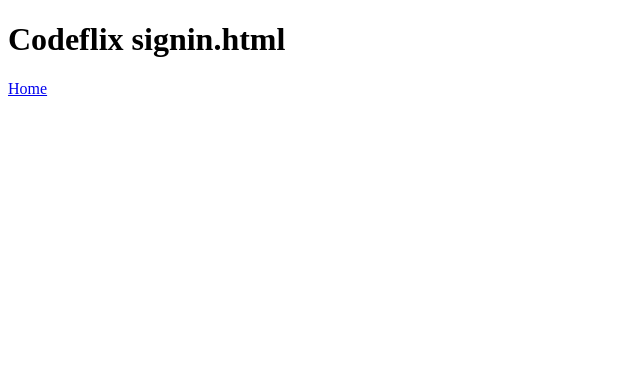
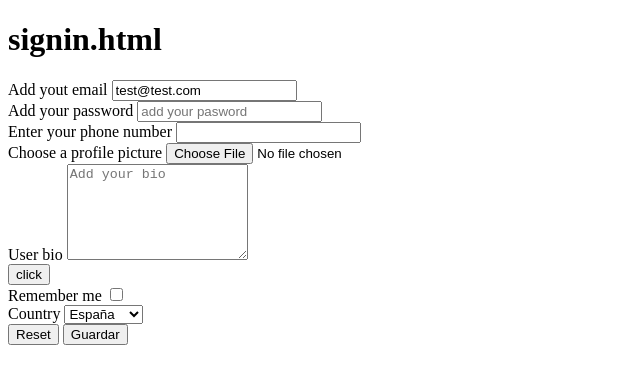
Before and after one commit to PaulaBCdev/html_css_clases, a plain HTML site: page signin.html in a window 1280 px wide. Shown: the whole page, without its empty margins (0-640 px from the left). Drawn offline with Linux system fonts and the light colour scheme.

Commit message:
HTML y CSS clase 4

```diff
--- a/signin.html
+++ b/signin.html
@@ -6,7 +6,85 @@
     <title>Codeflix | signin</title>
 </head>
 <body>
-    <h1>Codeflix signin.html</h1>
-    <a href="./">Home</a> <!-- Es lo mismo que poner ./index.html -->
+    <h1>signin.html</h1>
+    <!--<a href="./">Home</a>  Es lo mismo que poner ./index.html -->
+    <form action="./registro" method="post"> <!-- action es la ubicacion donde vamos a mandar la info que vamos a recopilar en el formulario
+        method: "post" hace que no aparezcan en la url ningun elemento del formulario-->
+        <div>
+            <label for="mail">Add yout email</label> <!-- en el for se pone el mismo nombre que le hemos puesto al id del input -->
+            <!--
+            Tres pasos que hay que hacer SIEMPRE que usemos inputs:
+             1. type
+             2. name
+             3. id
+             -->
+            <input type="email" name="email" id="mail" autocomplete="off" value="test@test.com">
+            <!--en value iria el email del usuario para que no lo tenga que escribir cada vez que ingrese-->
+        </div>
+
+        <div>
+            <label for="password">Add your password</label>
+            <input type="password" name="password" id="password" placeholder="add your pasword">
+        </div>
+
+        <div>
+            <label for="tel">Enter your phone number</label>
+            <input type="tel" name="telephone" id="tel" autocomplete="off">
+        </div>
+
+        <div>
+            <label for="profile">Choose a profile picture</label>
+            <input type="file" name="profile" id="profile" accept="image/png">
+        </div>
+
+        <!-- <fieldset>
+            Permite agrupar varios inputs que se relaciona con un contenido especifico
+            <legend>Fav programming language</legend>
+            <label for="js">JS</label>
+            <input type="radio" name="fav" id="js" value="js" checked>
+
+            <label for="python">Python</label>
+            <input type="radio" name="fav" id="python" value="python">
+        </fieldset> -->
+        <!--type "radio" sirve para cuando queremos seleccionar solo una de las opciones. Para que funcione, el "name" tiene que ser el mismo en todos los inputs-->
+
+        <!-- <fieldset>
+            <legend>Want to learn</legend>
+            <label for="jsc">JS</label>
+            <input type="checkbox" name="learn" id="jsc" value="js">
+
+            <label for="pythonc">Python</label>
+            <input type="checkbox" name="learn" id="pythonc" value="python">
+
+            <label for="netc">.Net</label>
+            <input type="checkbox" name="learn" id="netc" value="net">
+        </fieldset> -->
+
+        <div>
+            <label for="bio">User bio</label>
+            <textarea name="bio" id="bio" rows="6" placeholder="Add your bio"></textarea>
+        </div>
+
+        <button type="button">click</button>
+
+        <div>
+            <label for="remember">Remember me</label>
+            <input type="checkbox" name="remember" id="remember">
+        </div>
+
+        <div>
+            <label for="country">Country</label>
+            <select name="country" id="country">
+                <option value="es" selected>España</option>
+                <option value="co">Colombia</option>
+                <option value="us">USA</option>
+            </select>
+        </div>
+
+        <div>
+            <input type="reset" value="Reset">
+            <button type="submit">Guardar</button>
+        </div>
+    </form>
 </body>
 </html>
```
Also changed, not shown: index.html (+4 -2 lines), styles/common.css (+17 -1 lines), styles/info.css (+10 -0 lines).
